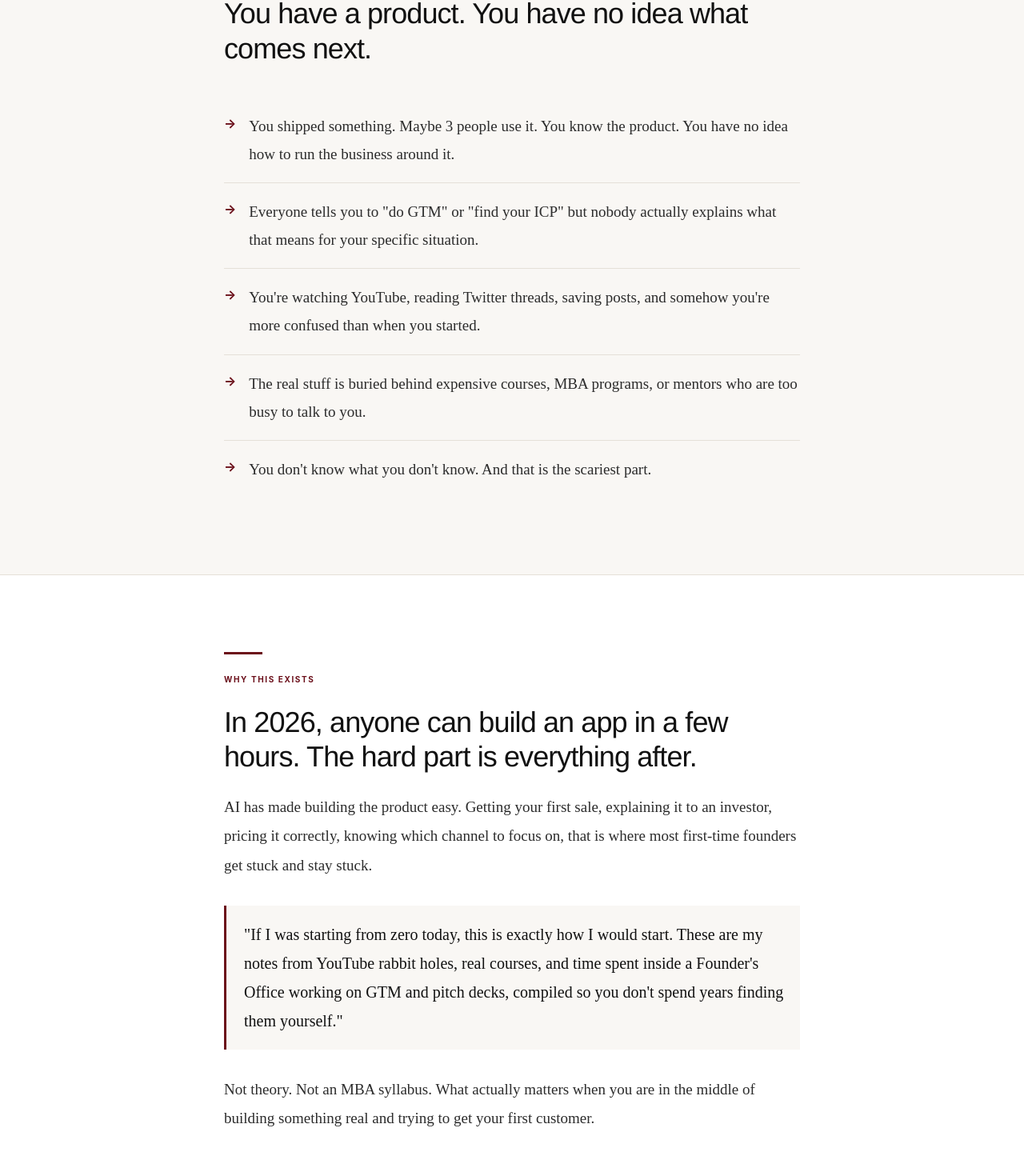
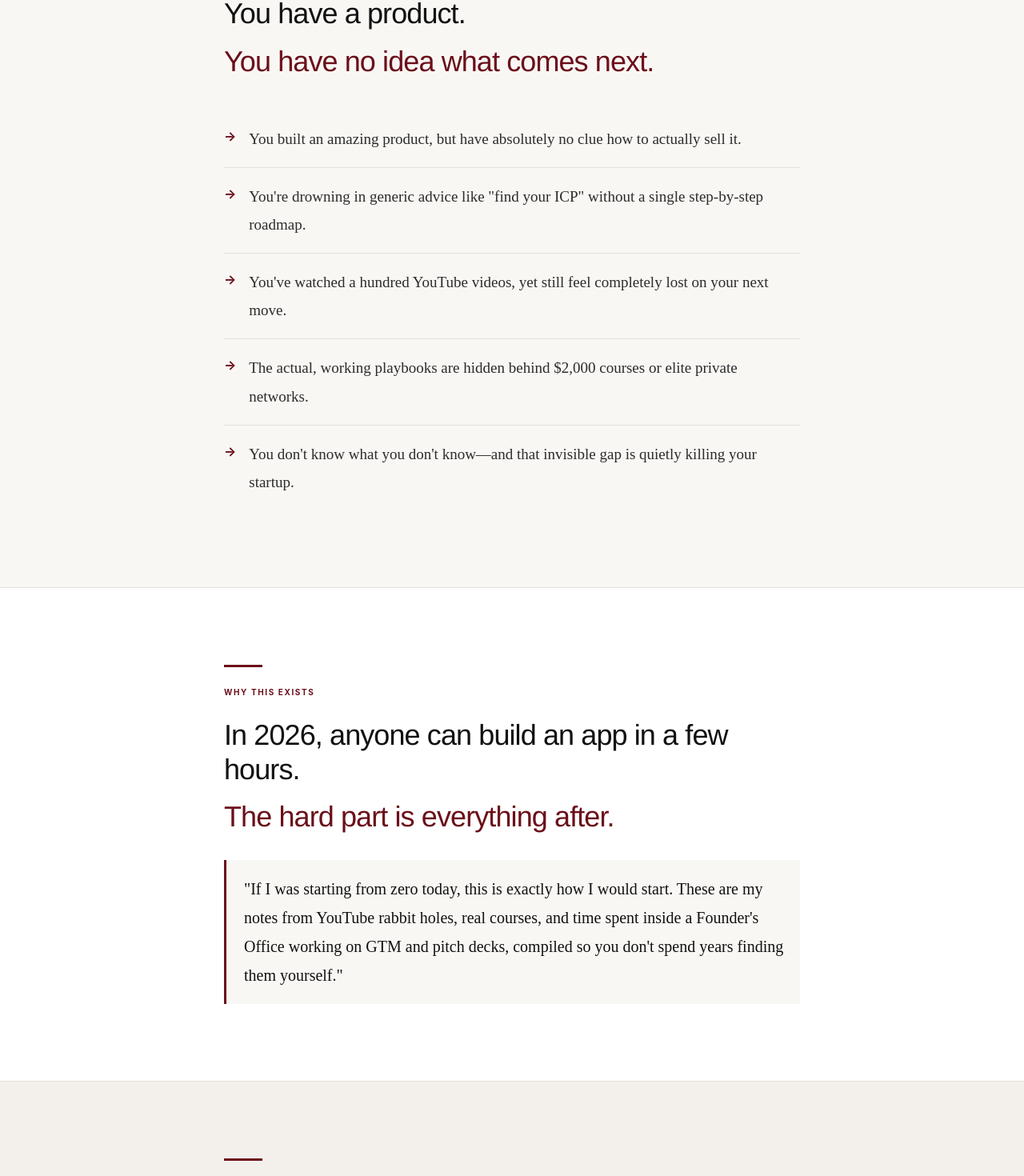
Before and after one commit to Uchhashay/the-founder-s-playbook, a React (Vite) app: page /toolkit in a window 1280 px wide. Shown: the part 1019-2489 px from the top of the page at 80% size. Built offline with nearby package versions, Linux system fonts and the light colour scheme.

Commit message:
feat(toolkit): enhance copy and add FAQ state structure

```diff
--- a/src/components/ToolkitPage.tsx
+++ b/src/components/ToolkitPage.tsx
@@ -1,6 +1,6 @@
 import { motion } from "motion/react";
 import { Link } from "react-router-dom";
-import { ArrowLeft, Check, X } from "lucide-react";
+import { ArrowLeft, Check, X, Plus, Minus } from "lucide-react";
 import { useEffect, useState } from "react";
 
 function AnimatedCounter({ target, suffix = "", duration = 8000 }: { target: number; suffix?: string; duration?: number }) {
@@ -32,6 +32,8 @@ export default function ToolkitPage() {
   useEffect(() => {
     window.scrollTo(0, 0);
   }, []);
+
+  const [openFaq, setOpenFaq] = useState<number | null>(null);
 
   const handlePayment = () => {
     window.location.href = "https://rzp.io/rzp/6K2jnmIc";
@@ -326,15 +328,16 @@ export default function ToolkitPage() {
             <div className="h-[3px] bg-[#6B0F1A] w-12 mb-6"></div>
             <p className="text-[10px] font-bold tracking-[0.16em] uppercase text-[#6B0F1A]">Sound familiar?</p>
             <h2 className="text-2xl md:text-4xl font-normal text-[#111111] leading-[1.2] tracking-tight font-sans" style={{ fontFamily: 'Helvetica, Arial, sans-serif' }}>
-              You have a product. You have no idea what comes next.
+              You have a product.
+              <span className="block mt-3 md:mt-4 text-[#6B0F1A]">You have no idea what comes next.</span>
             </h2>
             <ul className="divide-y divide-[#E5E0D8] pt-6">
               {[
-                "You shipped something. Maybe 3 people use it. You know the product. You have no idea how to run the business around it.",
-                "Everyone tells you to \"do GTM\" or \"find your ICP\" but nobody actually explains what that means for your specific situation.",
-                "You're watching YouTube, reading Twitter threads, saving posts, and somehow you're more confused than when you started.",
-                "The real stuff is buried behind expensive courses, MBA programs, or mentors who are too busy to talk to you.",
-                "You don't know what you don't know. And that is the scariest part."
+                "You built an amazing product, but have absolutely no clue how to actually sell it.",
+                "You're drowning in generic advice like \"find your ICP\" without a single step-by-step roadmap.",
+                "You've watched a hundred YouTube videos, yet still feel completely lost on your next move.",
+                "The actual, working playbooks are hidden behind $2,000 courses or elite private networks.",
+                "You don't know what you don't know—and that invisible gap is quietly killing your startup."
               ].map((text, idx) => (
                 <li key={idx} className="group py-[18px] flex gap-4 items-start hover:pl-3 hover:bg-[#6B0F1A]/[0.02] transition-all duration-300">
                   <span className="text-[#6B0F1A] font-bold shrink-0 mt-0.5 group-hover:translate-x-1 transition-transform duration-300">→</span>
@@ -359,17 +362,12 @@ export default function ToolkitPage() {
             <div className="h-[3px] bg-[#6B0F1A] w-12 mb-6"></div>
             <p className="text-[10px] font-bold tracking-[0.16em] uppercase text-[#6B0F1A]">Why this exists</p>
             <h2 className="text-2xl md:text-4xl font-normal text-[#111111] leading-[1.2] tracking-tight font-sans" style={{ fontFamily: 'Helvetica, Arial, sans-serif' }}>
-              In 2026, anyone can build an app in a few hours. The hard part is everything after.
+              In 2026, anyone can build an app in a few hours.
+              <span className="block mt-3 md:mt-4 text-[#6B0F1A]">The hard part is everything after.</span>
             </h2>
-            <p className="font-serif text-[18px] md:text-[19px] text-[#2C2C2C] leading-[1.85] md:leading-[1.9]">
-              AI has made building the product easy. Getting your first sale, explaining it to an investor, pricing it correctly, knowing which channel to focus on, that is where most first-time founders get stuck and stay stuck.
-            </p>
-            <div className="border-l-[3px] border-[#6B0F1A] pl-[22px] py-[18px] bg-[#F9F7F4] my-8 font-serif text-[19px] md:text-[20px] text-[#111111] leading-[1.75] md:leading-[1.8]">
+            <div className="border-l-[3px] border-[#6B0F1A] pl-[22px] py-[18px] bg-[#F9F7F4] mt-8 font-serif text-[19px] md:text-[20px] text-[#111111] leading-[1.75] md:leading-[1.8]">
               "If I was starting from zero today, this is exactly how I would start. These are my notes from YouTube rabbit holes, real courses, and time spent inside a Founder's Office working on GTM and pitch decks, compiled so you don't spend years finding them yourself."
             </div>
-            <p className="font-serif text-[18px] md:text-[19px] text-[#2C2C2C] leading-[1.85] md:leading-[1.9]">
-              Not theory. Not an MBA syllabus. What actually matters when you are in the middle of building something real and trying to get your first customer.
-            </p>
           </motion.div>
         </div>
       </section>
@@ -641,11 +639,9 @@ export default function ToolkitPage() {
             <div className="h-[3px] bg-[#6B0F1A] w-12 mb-6"></div>
             <p className="text-[10px] font-bold tracking-[0.16em] uppercase text-[#6B0F1A]">Who built this</p>
             <h2 className="text-2xl md:text-4xl font-normal text-[#111111] leading-[1.2] tracking-tight font-sans" style={{ fontFamily: 'Helvetica, Arial, sans-serif' }}>
-              Not a course creator. A founder still in the middle of it.
+              Not a course creator.
+              <span className="block mt-3 md:mt-4 text-[#6B0F1A]">A founder still in the middle of it.</span>
             </h2>
-            <p className="font-serif text-[18px] md:text-[19px] text-[#2C2C2C] leading-[1.85] md:leading-[1.9] mt-4">
-              I am not writing this from a place of having figured it all out. I am writing this from the middle of it. Still building. Still figuring out the next move. Just doing it in public.
-            </p>
                  <div className="bg-white border border-[#E5E0D8] border-l-3 border-l-[#6B0F1A] p-7 md:p-8 mt-8 hover:shadow-xl transition-all duration-300">
               <div className="flex items-center gap-4 mb-4">
                 <div>
@@ -690,7 +686,7 @@ export default function ToolkitPage() {
               Before you hesitate.
             </h2>
 
-            <div className="divide-y divide-[#E5E0D8]">
+            <div className="space-y-4">
               {[
                 {
                   q: "I haven't launched yet. Is this still for me?",
@@ -712,12 +708,44 @@ export default function ToolkitPage() {
                   q: "I already follow the series. Is there new stuff in here?",
                   a: "Yes. The resources are expanded, formatted properly, and include templates and examples that were not in the videos. Following the series gives you the concepts. The toolkit gives you the tools to actually apply them."
                 }
-              ].map((faq, idx) => (
-                <div key={idx} className="py-5 group hover:pl-3 hover:bg-[#F9F7F4] transition-all duration-300">
-                  <p className="font-serif text-[18px] md:text-[19px] font-semibold text-[#111111] mb-2 leading-relaxed group-hover:text-[#6B0F1A] transition-colors">{faq.q}</p>
-                  <p className="font-serif text-[17px] md:text-[18px] text-[#2C2C2C] leading-relaxed md:leading-loose">{faq.a}</p>
-                </div>
-              ))}
+              ].map((faq, idx) => {
+                const isOpen = openFaq === idx;
+                return (
+                  <div
+                    key={idx}
+                    className="border border-[#E5E0D8] rounded-xl overflow-hidden transition-all duration-300 bg-white"
+                  >
+                    <button
+                      onClick={() => setOpenFaq(isOpen ? null : idx)}
+                      className="w-full text-left py-5 px-6 flex justify-between items-center group cursor-pointer focus:outline-none select-none hover:bg-[#F9F7F4]/40 transition-colors duration-200"
+                    >
+                      <span className="font-serif text-[18px] md:text-[19px] font-semibold text-[#111111] leading-relaxed group-hover:text-[#6B0F1A] transition-colors duration-200 pr-4">
+                        {faq.q}
+                      </span>
+                      <span className={`shrink-0 flex items-center justify-center w-8 h-8 rounded-full transition-all duration-300 ${
+                        isOpen
+                          ? "bg-[#6B0F1A] text-white rotate-180"
+                          : "bg-[#F3F0EB] text-[#111111] group-hover:bg-[#6B0F1A] group-hover:text-white"
+                      }`}>
+                        {isOpen ? <Minus size={15} /> : <Plus size={15} />}
+                      </span>
+                    </button>
+
+                    <motion.div
+                      initial={false}
+                      animate={{ height: isOpen ? "auto" : 0, opacity: isOpen ? 1 : 0 }}
+                      transition={{ duration: 0.25, ease: "easeInOut" }}
+                      className="overflow-hidden"
+                    >
+                      <div className="pb-6 pt-1 px-6 border-t border-[#E5E0D8]/50 bg-[#F9F7F4]/20">
+                        <p className="font-serif text-[16px] md:text-[17px] text-[#2C2C2C] leading-relaxed md:leading-relaxed">
+                          {faq.a}
+                        </p>
+                      </div>
+                    </motion.div>
+                  </div>
+                );
+              })}
             </div>
           </motion.div>
         </div>
@@ -753,27 +781,6 @@ export default function ToolkitPage() {
               ))}
             </div>
 
-            <div className="grid grid-cols-3 gap-4 max-w-md mx-auto py-4 px-2 bg-white/5 border border-white/10 rounded mb-8 text-white">
-              <div>
-                <p className="text-xl md:text-2xl font-semibold leading-none mb-1 text-white">
-                  <AnimatedCounter target={1700} suffix="+" />
-                </p>
-                <p className="text-[9px] md:text-[10px] text-[#F5C6C6] font-medium uppercase tracking-wider">Founders followed</p>
-              </div>
-              <div>
-                <p className="text-xl md:text-2xl font-semibold leading-none mb-1 text-white">
-                  <AnimatedCounter target={100} suffix="K+" />
-                </p>
-                <p className="text-[9px] md:text-[10px] text-[#F5C6C6] font-medium uppercase tracking-wider">Views on series</p>
-              </div>
-              <div>
-                <p className="text-xl md:text-2xl font-semibold leading-none mb-1 text-white">
-                  <AnimatedCounter target={30} />
-                </p>
-                <p className="text-[9px] md:text-[10px] text-[#F5C6C6] font-medium uppercase tracking-wider">Days, zero missed</p>
-              </div>
-            </div>
-
             <div className="bg-black/10 border border-white/10 py-6 px-4 rounded max-w-sm mx-auto mb-8">
               <p className="text-[11px] text-[#FFAAAA] font-semibold tracking-wider uppercase mb-1.5">One-time payment</p>
               <p className="text-5xl font-extrabold text-white leading-none mb-1.5">Rs. 499</p>
```
